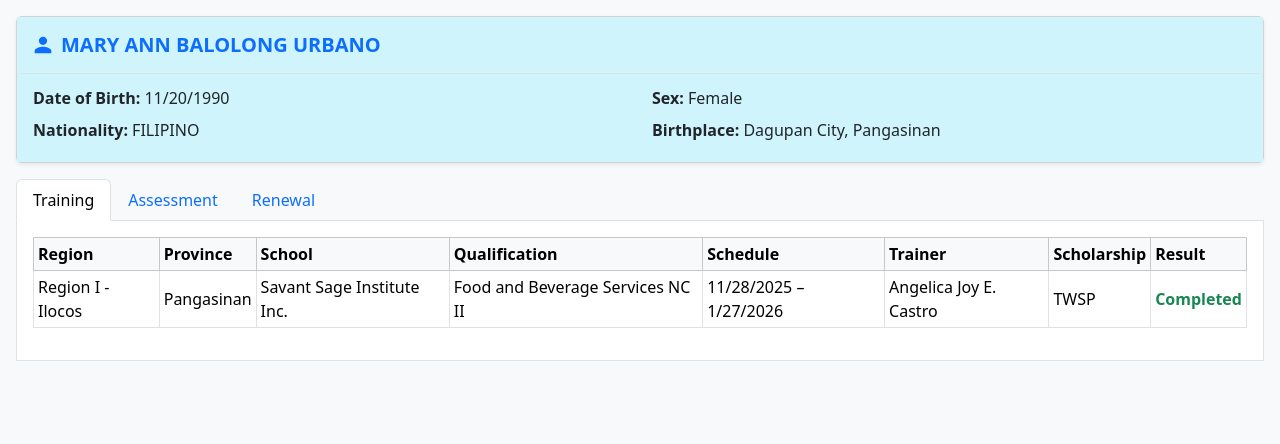
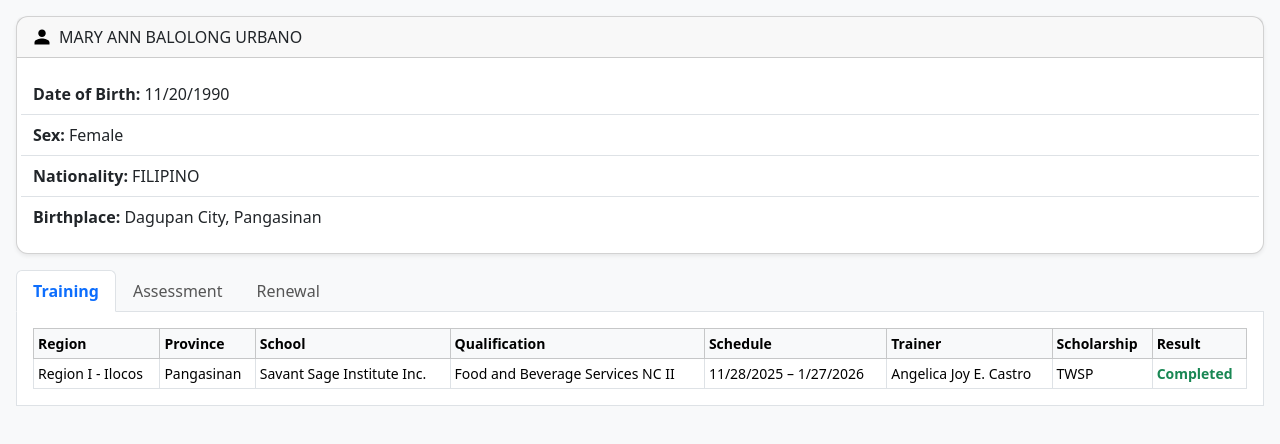
Before and after one commit to t2mistesdagovph-learners-S-72004A00750/053004F0059006D00770039006700300006590076004A00320051003D00, a plain HTML site: page index.html in a window 1280 px wide. Drawn offline with nearby package versions, Linux system fonts and the light colour scheme.

Commit message:
Update index.html

```diff
--- a/index.html
+++ b/index.html
@@ -5,8 +5,11 @@
   <title>Student Training Management Info System</title>
   <meta name="viewport" content="width=device-width, initial-scale=1">
 
-  <!-- BOOTSTRAP 5 CSS -->
+  <!-- BOOTSTRAP 5 -->
   <link href="https://cdn.jsdelivr.net/npm/bootstrap@5.3.2/dist/css/bootstrap.min.css" rel="stylesheet">
+
+  <!-- CUSTOM CSS -->
+  <link rel="stylesheet" href="style.css">
 
   <!-- FAVICON -->
   <link rel="icon" type="image/png" sizes="32x32" href="favicon-32.png">
@@ -19,42 +22,63 @@
 <div class="container-fluid p-3">
 
   <!-- PROFILE CARD -->
-  <div class="card shadow-sm mb-3">
-    <div class="card-body bg-info-subtle">
+  <div class="card shadow-sm mb-3 profile-card">
 
-      <div class="d-flex align-items-center mb-3">
-        <svg width="20" height="20" fill="#0d6efd" viewBox="0 0 24 24" class="me-2">
+    <!-- HEADER (SKY BLUE LANG) -->
+    <div class="card-header profile-header-bar">
+      <div class="d-flex align-items-center">
+        <svg width="18" height="18" viewBox="0 0 24 24" class="me-2 profile-icon">
           <path d="M12 12c2.7 0 5-2.3 5-5s-2.3-5-5-5-5 2.3-5 5 2.3 5 5 5zm0 2c-3.3 0-10 1.7-10 5v3h20v-3c0-3.3-6.7-5-10-5z"/>
         </svg>
-        <h5 class="mb-0 text-primary fw-bold">MARY ANN BALOLONG URBANO</h5>
+        <span class="profile-name-text">
+          MARY ANN BALOLONG URBANO
+        </span>
       </div>
+    </div>
 
-      <div class="row border-top pt-2">
-        <div class="col-12 col-md-6 py-1"><strong>Date of Birth:</strong> 11/20/1990</div>
-        <div class="col-12 col-md-6 py-1"><strong>Sex:</strong> Female</div>
-        <div class="col-12 col-md-6 py-1"><strong>Nationality:</strong> FILIPINO</div>
-        <div class="col-12 col-md-6 py-1"><strong>Birthplace:</strong> Dagupan City, Pangasinan</div>
+    <!-- BODY (WHITE) -->
+    <div class="card-body profile-body">
+      <div class="row">
+        <div class="col-12 py-2 border-bottom">
+          <strong>Date of Birth:</strong> 11/20/1990
+        </div>
+        <div class="col-12 py-2 border-bottom">
+          <strong>Sex:</strong> Female
+        </div>
+        <div class="col-12 py-2 border-bottom">
+          <strong>Nationality:</strong> FILIPINO
+        </div>
+        <div class="col-12 py-2">
+          <strong>Birthplace:</strong> Dagupan City, Pangasinan
+        </div>
       </div>
+    </div>
 
-    </div>
   </div>
 
   <!-- NAV TABS -->
-  <ul class="nav nav-tabs" role="tablist">
+  <ul class="nav nav-tabs">
     <li class="nav-item">
-      <button class="nav-link active" data-bs-toggle="tab" data-bs-target="#training">Training</button>
+      <button class="nav-link active" data-bs-toggle="tab" data-bs-target="#training">
+        Training
+      </button>
     </li>
     <li class="nav-item">
-      <button class="nav-link" data-bs-toggle="tab" data-bs-target="#assessment">Assessment</button>
+      <button class="nav-link" data-bs-toggle="tab" data-bs-target="#assessment">
+        Assessment
+      </button>
     </li>
     <li class="nav-item">
-      <button class="nav-link" data-bs-toggle="tab" data-bs-target="#renewal">Renewal</button>
+      <button class="nav-link" data-bs-toggle="tab" data-bs-target="#renewal">
+        Renewal
+      </button>
     </li>
   </ul>
 
+  <!-- TAB CONTENT -->
   <div class="tab-content border border-top-0 bg-white p-3">
 
-    <!-- TRAINING TAB -->
+    <!-- TRAINING -->
     <div class="tab-pane fade show active" id="training">
       <div class="table-responsive">
         <table class="table table-bordered table-sm align-middle">
@@ -86,7 +110,7 @@
       </div>
     </div>
 
-    <!-- ASSESSMENT TAB -->
+    <!-- ASSESSMENT -->
     <div class="tab-pane fade" id="assessment">
       <div class="table-responsive">
         <table class="table table-bordered table-sm align-middle">
@@ -114,7 +138,7 @@
       </div>
     </div>
 
-    <!-- RENEWAL TAB -->
+    <!-- RENEWAL -->
     <div class="tab-pane fade" id="renewal">
       <div class="table-responsive">
         <table class="table table-bordered table-sm align-middle">
```
